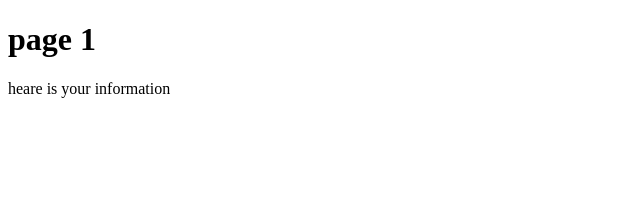
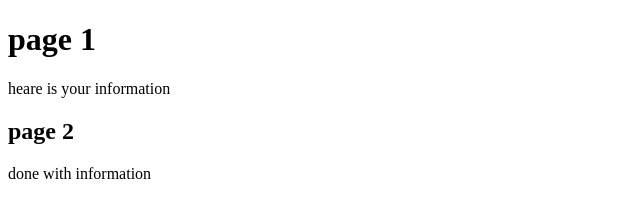
Before and after one commit to nithyage/actions, a plain HTML site: page index.html in a window 1280 px wide. Shown: the whole page, without its empty margins (0-640 px from the left). Drawn offline with Linux system fonts and the light colour scheme.

Commit message:
create new tags

```diff
--- a/index.html
+++ b/index.html
@@ -8,5 +8,7 @@
 <body>
     <h1>page 1</h1>
     <p>heare is your information</p>
+    <h2>page 2</h2>
+    <p>done with information</p>
 </body>
 </html>
```
